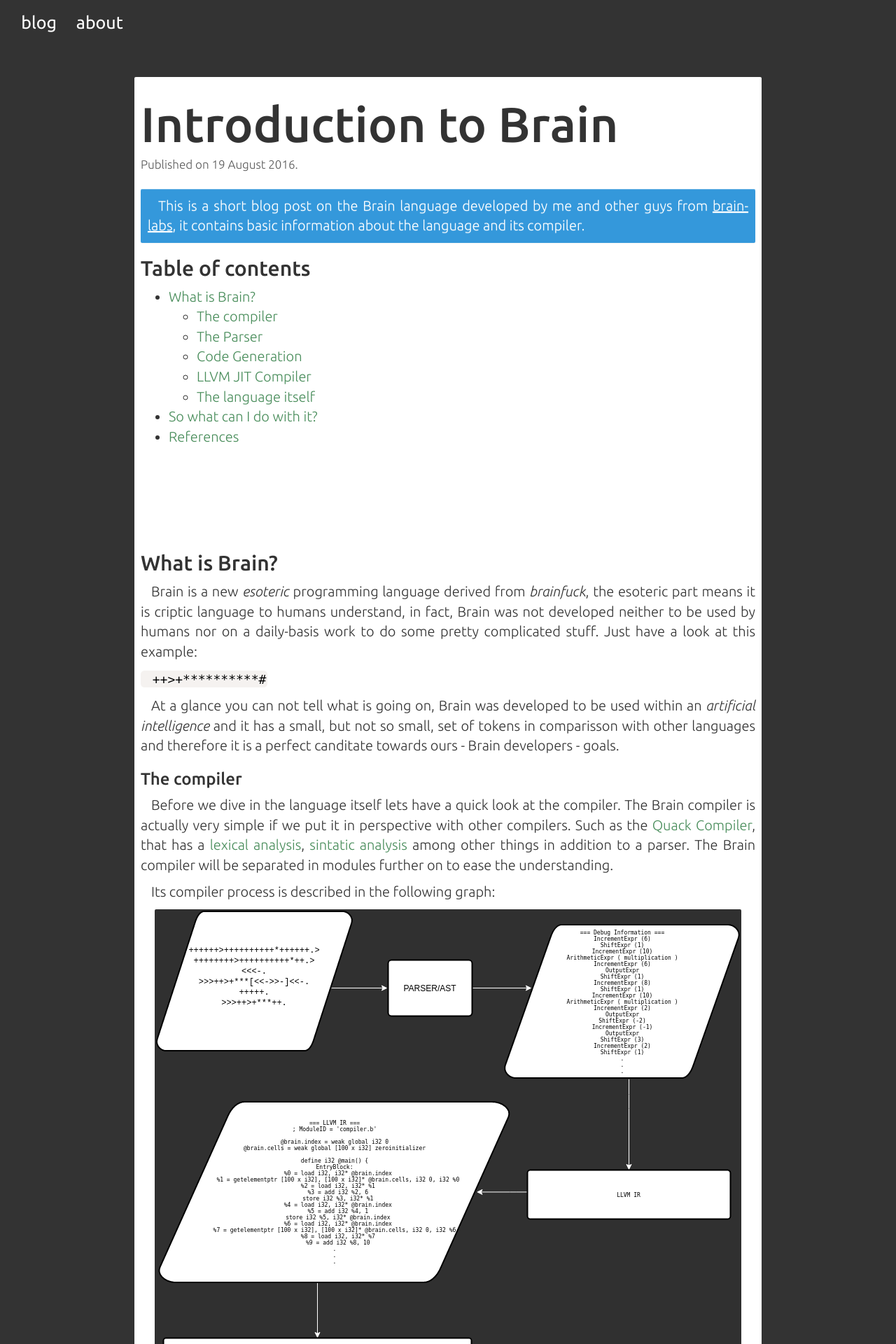
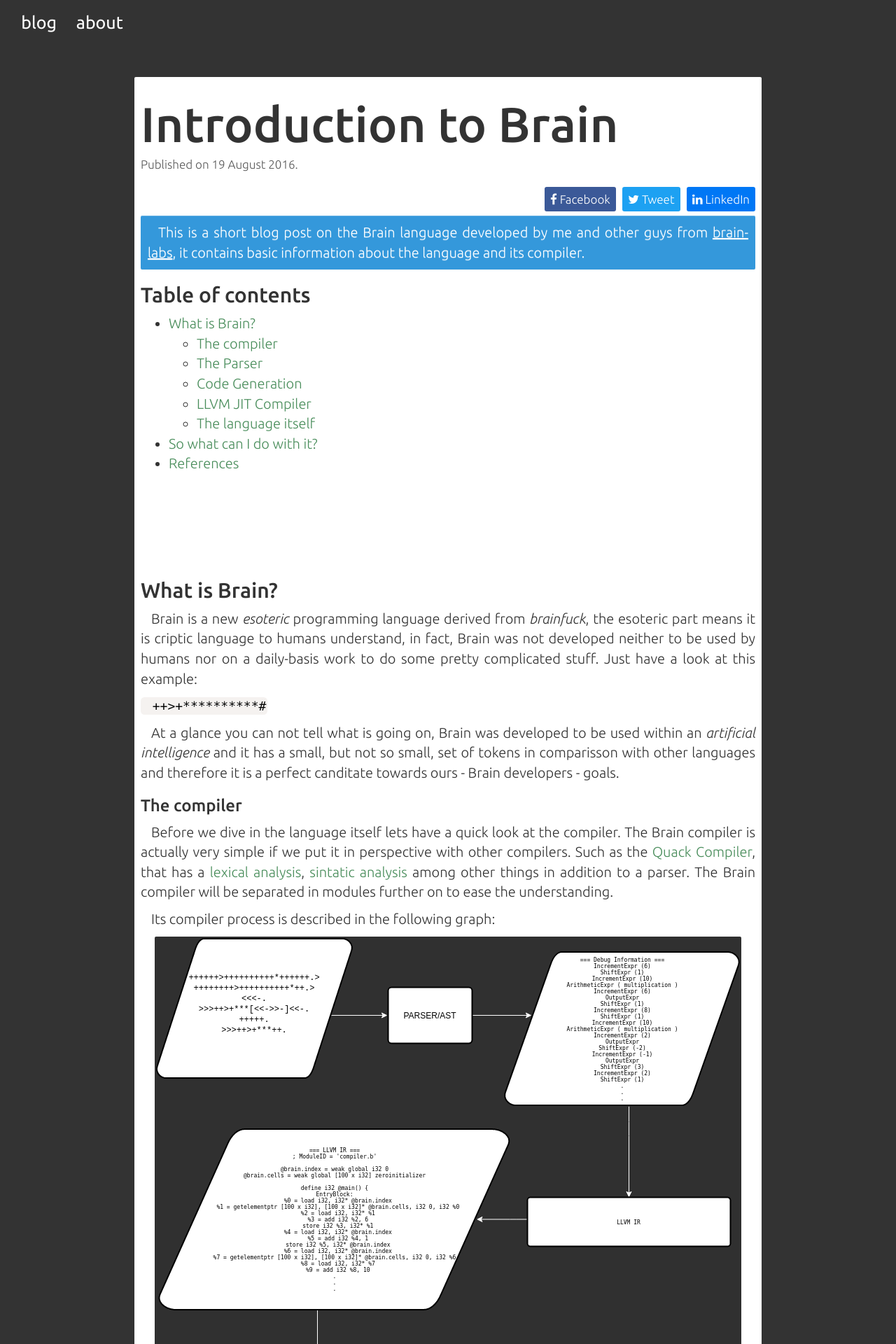
Before and after one commit to rafaelcn/rafaelcn.github.io, a Jekyll site: the page built from _posts/2016-08-19-brain.md, in a window 1280 px wide. Shown: the top 1920 px of the page at 70% size. Built offline with Jekyll 4.4.1, drawn with Linux system fonts in a browser that asks for light colours; formulas are drawn with MathJax 3; comment, search, counter and statistics services are not loaded.

Commit message:
Add social share buttons :tada:
    Buttons available are: Facebook, Twitter and LinkedIn.

Signed-off-by: Rafael Campos Nunes <rafaelnunes@engineer.com>

```diff
--- a/_layouts/post.html
+++ b/_layouts/post.html
@@ -19,12 +19,31 @@
   </header>
 
   <div class="post-text">
+    <ul class="list-unstyled list-inline share-buttons">
+      <li><a id="fb-share" class="share share-facebook" href="javascript:facebook_share('rafaelcn.github.io/{{page.url}}', '{{page.title}}', '{{page.snippet}}', '', '520', '350')"><i class="fa fa-facebook"></i> Facebook</a></li>
+      <li><a href="https://twitter.com/share" class="share share-twitter" data-size="large" data-via="rafaellnunees" data-show-count="false"><i class="fa fa-twitter"></i> Tweet</a></li>
+      <li><a class="share share-linkedin" href="javascript:linkedin_share('rafaelcn.github.io/{{page.url}}', '{{page.title}}', '{{page.snippet}}', '', '520', '350')"><i class="fa fa-linkedin"></i> LinkedIn</a></li>
+    </ul>
     {{ content }}
+
 
     <hr style="border: 2px solid #333;border-radius:2px;">
     <div id="disqus_thread"></div>
   </div>
 
+  <script>
+    function facebook_share(url, title, desc, image, winWidth, winHeight) {
+      var winTop = (screen.height / 2) - (winHeight / 2);
+      var winLeft = (screen.width / 2) - (winWidth / 2);
+      window.open('http://www.facebook.com/sharer.php?s=100&p[title]=' + title + '&p[summary]=' + desc + '&p[url]=' + url + '&p[images][0]=' + image, 'sharer', 'top=' + winTop + ',left=' + winLeft + ',toolbar=0,status=0,width='+winWidth+',height='+winHeight);
+    }
+
+    function linkedin_share(url, title, desc, image, winWidth, winHeight) {
+      var winTop = (screen.height / 2) - (winHeight / 2);
+      var winLeft = (screen.width / 2) - (winWidth / 2);
+      window.open('https://www.linkedin.com/shareArticle?mini=true&url='+ url +'&title='+ title + '&summary='+ desc +'&source=');
+    }
+  </script>
   <script type="text/javascript" src="http://cdn.mathjax.org/mathjax/latest/MathJax.js?config=TeX-AMS-MML_HTMLorMML"></script>
   <script>
       /**
--- a/res/css/blog.css
+++ b/res/css/blog.css
@@ -231,7 +231,7 @@
 }
 
 .alert-info {
-  background: rgba(52, 152, 219,1.0);
+  background: rgba(52, 152, 219, 1);
 }
 
 .alert-success {
@@ -244,6 +244,57 @@
 
 .alert-warning {
   background: rgba(241, 196, 15,1.0);
+}
+
+.share-buttons {
+  text-align: right;
+}
+
+.share-buttons > * {
+  padding-right: 0 !important;
+}
+
+.share {
+  border-radius: 3px;
+  padding: 8px;
+  font-size: 17px;
+  line-height: 26px;
+  color: white;
+}
+
+.share-facebook {
+  background: #3B5998;
+}
+
+.share-facebook:hover,
+.share-facebook:focus {
+  color: white;
+  padding: 8px;
+  background: #3B5977;
+}
+
+.share-linkedin {
+  background: #0077F5;
+  color: white;
+}
+
+.share-linkedin:hover,
+.share-linkedin:focus {
+  color: white;
+  padding: 8px;
+  background: #007FF9;
+}
+
+.share-twitter {
+  background: #1DA1F2 !important;
+  color: white;
+}
+
+.share-twitter:hover,
+.share-twitter:focus {
+  color: white;
+  padding: 8px !important;
+  background: #1DA1E2 !important;
 }
 
 .wrapper {
```
